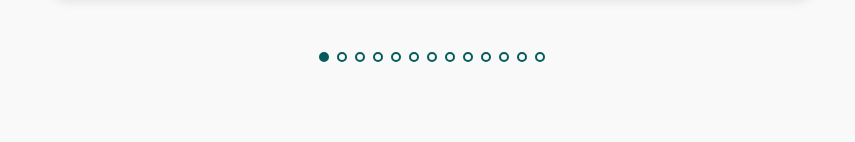
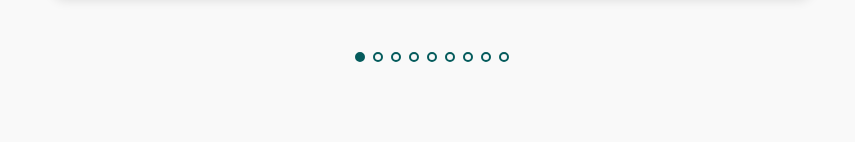
Before and after one commit to silvanahguedes/silvanahguedes.github.io, a plain HTML site: page index.html in a window 1280 px wide. Shown: the part 1554-1696 px from the top of the page, without its empty margins (208-1063 px from the left). Drawn offline with Linux system fonts and the light colour scheme.

Commit message:
Update index.html

```diff
--- a/index.html
+++ b/index.html
@@ -70,13 +70,13 @@
 
   <script>
   // Configurações dos depoimentos - diretórios e etc.
-    const TOTAL_DEPOIMENTOS = 13;
+    const TOTAL_DEPOIMENTOS = 9;
     const PASTA = "media";
     const PREFIXO = "depoimento";
 
     // Texto alternativo para cada imagem, na ordem
     const ALT_TEXTS = [
-      "Depoimento de @verabrixner agradecendo pelas mudanças e coragem na vida",
+      "Depoimento de @carloseduardoary_business: 'Seu trabalho é fantástico, Sil. estamos juntos já desde 2017 e sua ajuda tem sido muito importante para a minha evolução pessoal e profissional! Te desejo todo sucesso! Beijos, Carlucho' (Comentário no Instagram)",
       "Depoimento 2 — cliente relata clareza após sessões",
       "Depoimento 3 — cliente fala sobre acolhimento e profundidade",
       "Depoimento 4 — relato de propósito e autenticidade",
@@ -85,10 +85,6 @@
       "Depoimento 7 — relato sobre conexão com a alma",
       "Depoimento 8 — cliente cita coragem e clareza",
       "Depoimento 9 — processo de autoconhecimento",
-      "Depoimento 10 — evolução no trabalho e na vida",
-      "Depoimento 11 — integração ciência e espiritualidade",
-      "Depoimento 12 — cliente diz sentir-se mais livre",
-      "Depoimento 13 — gratidão e continuidade do processo"
     ];
 
     const track = document.getElementById("testimonialTrack");
@@ -100,7 +96,7 @@
     let larguraViewport = 0;
     let slides = [];
 
-    // Monta os slides com ALT
+    // Monta os slides da galeria
     for (let i = 1; i <= TOTAL_DEPOIMENTOS; i++) {
       const li = document.createElement("li");
       li.className = "slide";
@@ -113,7 +109,7 @@
       img.decoding = "async";
       img.src = `${PASTA}/${PREFIXO}${i}.jpg`;
 
-      // ✅ aplica alt do array; se faltar, usa um padrão
+      // aplica alt text do array; se faltar, usa um padrão
       const alt = ALT_TEXTS[i - 1] || `Depoimento ${i}`;
       img.alt = alt;
 
```
